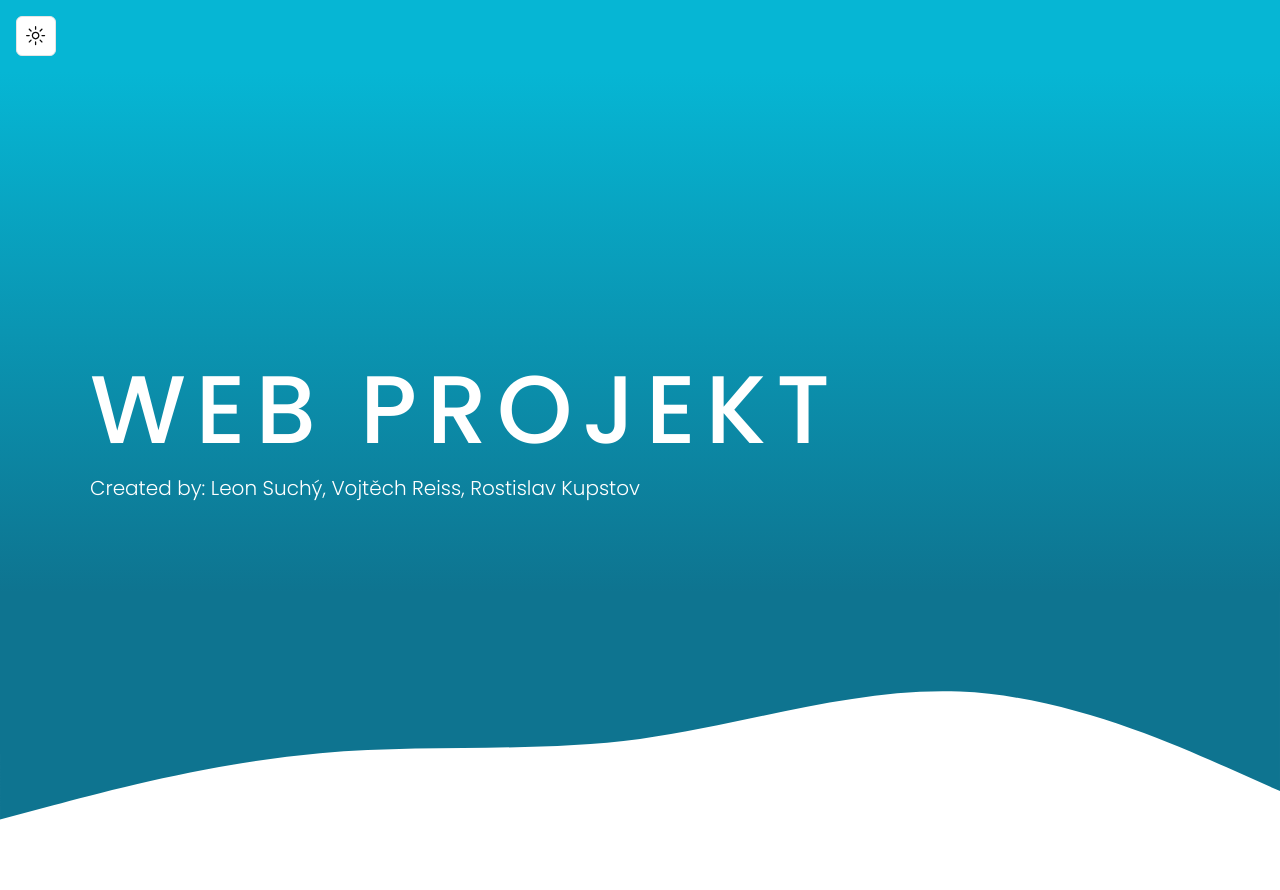
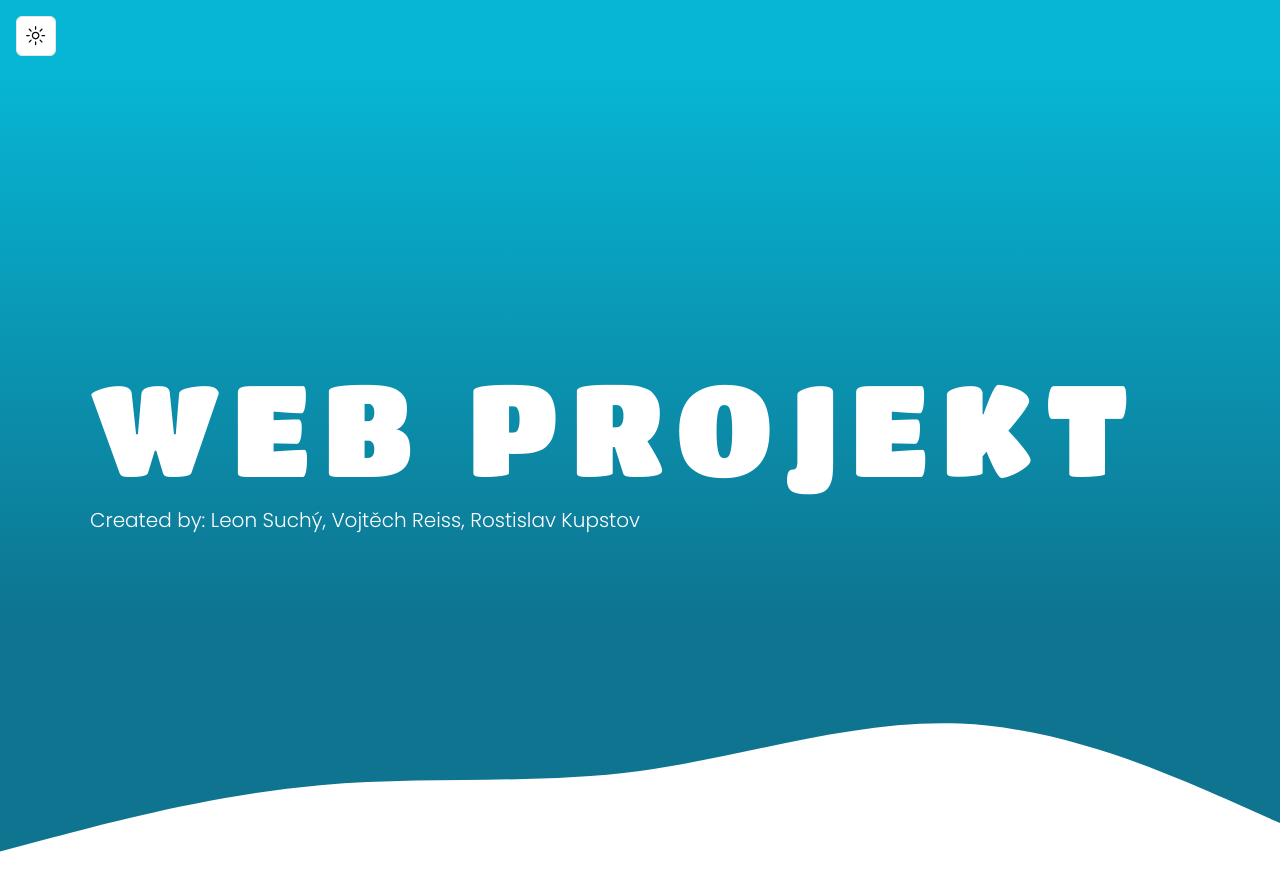
Before and after one commit to L3onardoCZ/pvd-project, a Next.js app: page / in a window 1280 px wide. Shown: the top 890 px of the page. Built offline with nearby package versions, Linux system fonts and the light colour scheme.

Commit message:
header font added

```diff
--- a/src/components/Header.tsx
+++ b/src/components/Header.tsx
@@ -1,4 +1,5 @@
 import ModeToggle from "./ModeToggle"
+import "./titanonefont.css";
 
 export default function Header(){
     return(
@@ -8,7 +9,7 @@ export default function Header(){
             </div>
             <header className="flex flex-col justify-center w-full bg-gradient-to-b from-cyan-500 to-cyan-700 font-white text-white p-[90px]
                                 dark:from-cyan-950 dark:to-cyan-800">
-                    <h1 className="mt-[200px] tracking-widest font-medium text-8xl">
+                    <h1 className="mt-[200px] tracking-widest font-medium text-9xl">
                         WEB PROJEKT
                     </h1>
                     <p className="font-light mt-4 text-xl">Created by: Leon Suchý, Vojtěch Reiss, Rostislav Kupstov</p>
--- /dev/null
+++ b/src/components/titanonefont.css
@@ -0,0 +1,8 @@
+@import url('https://fonts.googleapis.com/css2?family=Luckiest+Guy&family=Titan+One&display=swap');
+
+
+h1 {
+    font-family: "Titan One", sans-serif;
+    font-weight: 400;
+    font-style: normal;
+  }
```
